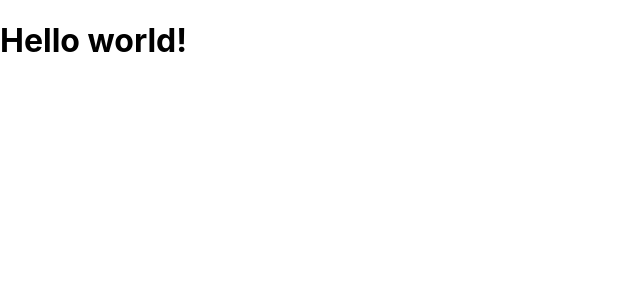
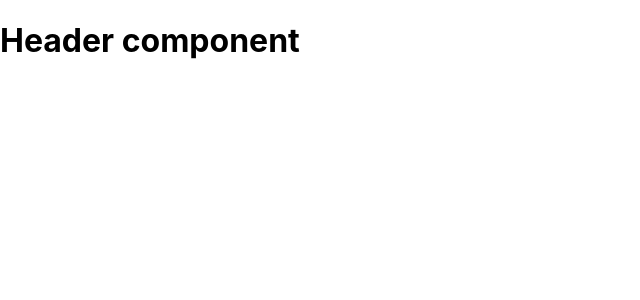
Before and after one commit to gastighost/meme-generator, a React (Create React App) app: page / in a window 1280 px wide. Shown: the top 300 px of the page, without its empty margins (0-640 px from the left). Built offline with nearby package versions, Linux system fonts and the light colour scheme.

Commit message:
configured header component

```diff
--- a/src/App.js
+++ b/src/App.js
@@ -1,5 +1,11 @@
+import Header from "./components/Header";
+
 function App() {
-  return <h1>Hello world!</h1>;
+  return (
+    <div>
+      <Header />
+    </div>
+  );
 }
 
 export default App;
--- /dev/null
+++ b/src/components/Header.js
@@ -0,0 +1,5 @@
+function Header() {
+  return <h1>Header component</h1>;
+}
+
+export default Header;
```
